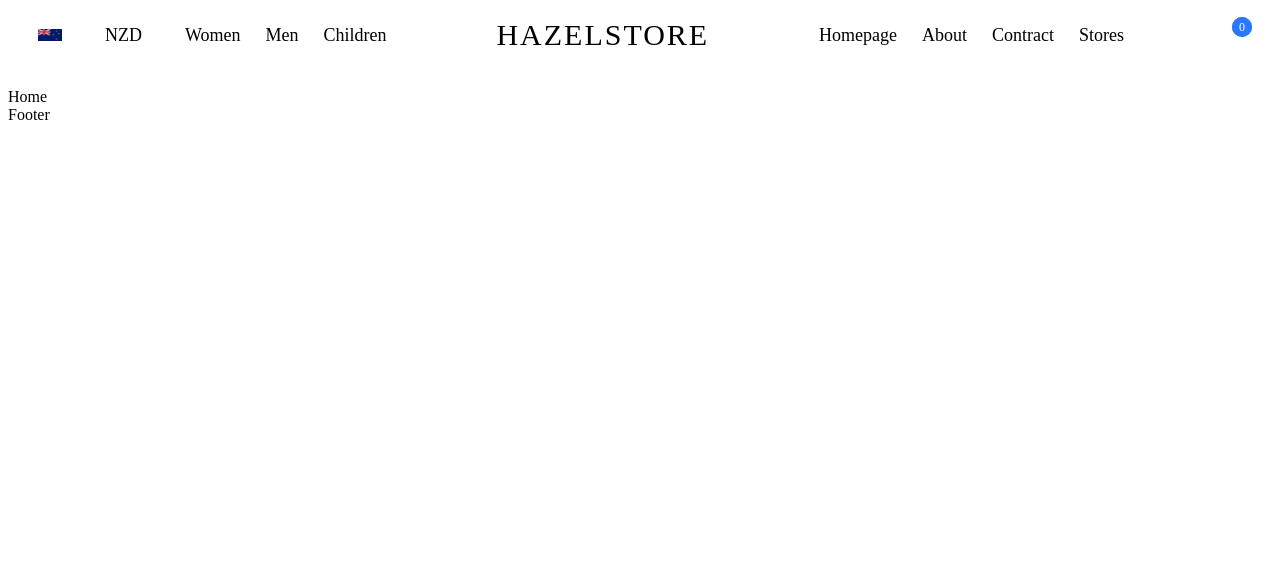
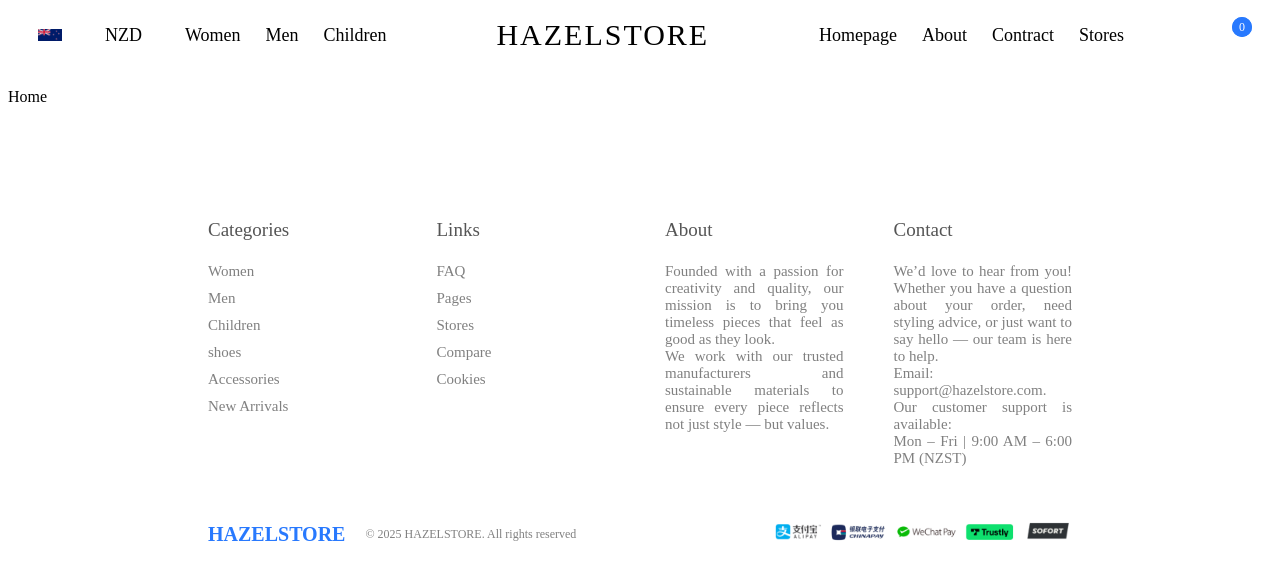
Before and after one commit to XuechenSun/react-strapi-clothing-store, a React (Vite) app in the folder client/: page / in a window 1280 px wide. Shown: the top 580 px of the page. Built offline with nearby package versions, Linux system fonts and the light colour scheme; some icons are missing.

Commit message:
static footer is ready

```diff
--- a/client/src/components/Footer/index.jsx
+++ b/client/src/components/Footer/index.jsx
@@ -1,7 +1,61 @@
 import React from "react";
+import "./index.scss";
 
 const Footer = () => {
-  return <div>Footer</div>;
+  return (
+    <div className="footer">
+      <div className="top">
+        <div className="items">
+          <h1>Categories</h1>
+          <span>Women</span>
+          <span>Men</span>
+          <span>Children</span>
+          <span>shoes</span>
+          <span>Accessories</span>
+          <span>New Arrivals</span>
+        </div>
+        <div className="items">
+          <h1>Links</h1>
+          <span>FAQ</span>
+          <span>Pages</span>
+          <span>Stores</span>
+          <span>Compare</span>
+          <span>Cookies</span>
+        </div>
+        <div className="items">
+          <h1>About</h1>
+          <span>
+            Founded with a passion for creativity and quality, our mission is to
+            bring you timeless pieces that feel as good as they look. <br />
+            We work with our trusted manufacturers and sustainable materials to
+            ensure every piece reflects not just style — but values.
+          </span>
+        </div>
+        <div className="items">
+          <h1>Contact</h1>
+          <span>
+            We’d love to hear from you! Whether you have a question about your
+            order, need styling advice, or just want to say hello — our team is
+            here to help. <br />
+            Email: support@hazelstore.com. <br />
+            Our customer support is available: <br />
+            Mon – Fri | 9:00 AM – 6:00 PM (NZST)
+          </span>
+        </div>
+      </div>
+      <div className="bottom">
+        <div className="left">
+          <span className="logo">HAZELSTORE</span>
+          <span className="copyright">
+            &copy; 2025 HAZELSTORE. All rights reserved
+          </span>
+        </div>
+        <div className="right">
+          <img src="/img/payment.png" alt="" />
+        </div>
+      </div>
+    </div>
+  );
 };
 
 export default Footer;
--- /dev/null
+++ b/client/src/components/Footer/index.scss
@@ -0,0 +1,49 @@
+.footer {
+  margin: 100px 200px 20px 200px;
+  .top {
+    display: flex;
+    gap: 50px;
+    .items {
+      flex: 1;
+      display: flex;
+      flex-direction: column;
+      gap: 10px;
+      text-align: justify;
+      font-size: 15px;
+      h1 {
+        font-size: 19px;
+        font-weight: 500;
+        color: #555;
+      }
+      span {
+        color: grey;
+      }
+    }
+  }
+  .bottom {
+    display: flex;
+    align-items: center;
+    justify-content: space-between;
+    margin-top: 50px;
+
+    .left {
+      display: flex;
+      align-items: center;
+      .logo {
+        color: #2879fe;
+        font-weight: bold;
+        font-size: 20px;
+      }
+      .copyright {
+        margin-left: 20px;
+        font-size: 12px;
+        color: grey;
+      }
+    }
+    .right {
+      img {
+        width: 300px;
+      }
+    }
+  }
+}
```
